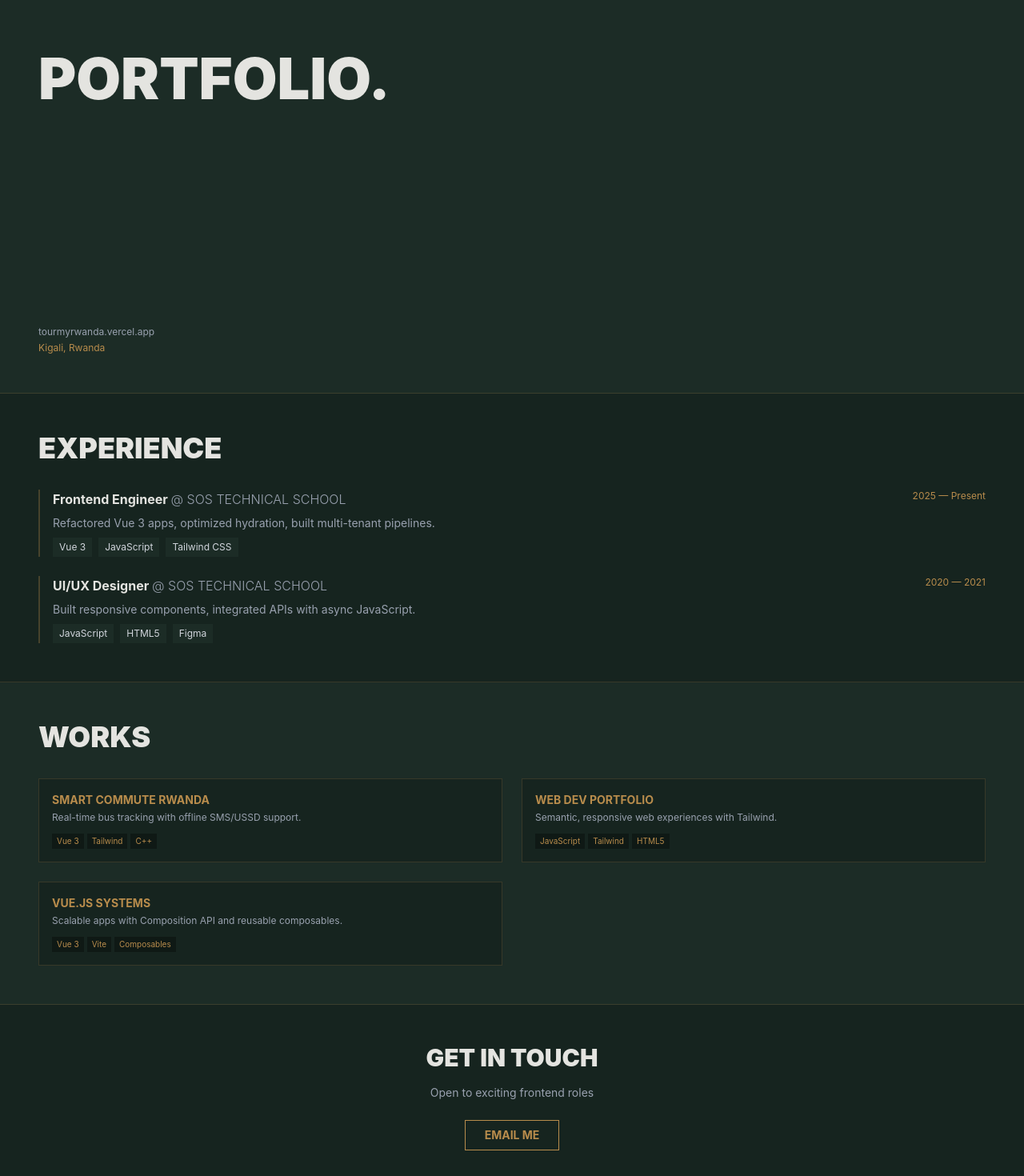
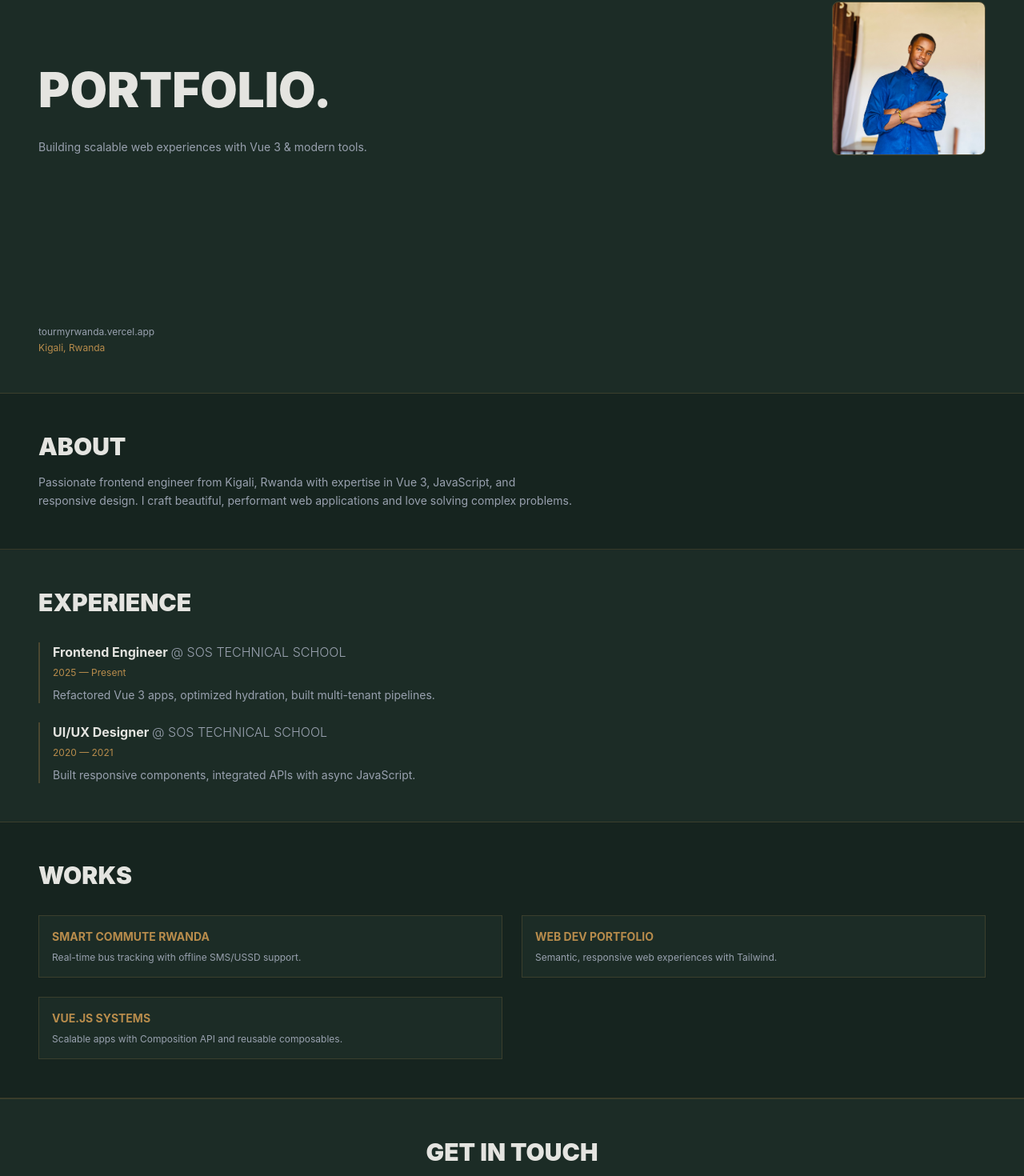
Before and after one commit to ganzalorenzo7-bit/ganza-portfolio, a Vue app: page / in a window 1280 px wide. Shown: the part 308-1778 px from the top of the page at 80% size. Built offline with nearby package versions, Linux system fonts and the light colour scheme.

Commit message:
new portfolio

```diff
--- a/src/App.vue
+++ b/src/App.vue
@@ -1,11 +1,19 @@
 <template>
   <div class="min-h-screen bg-[#1c2c26] text-[#e4e4e0] font-sans">
-    <header class="h-screen flex flex-col justify-between p-8 md:p-12 border-b border-[#b88c4c]/20">
+    <header class="min-h-screen flex flex-col justify-between p-8 md:p-12 border-b border-[#b88c4c]/20">
       <div>
         <h2 class="text-lg font-bold uppercase">{{ devData.name }}</h2>
         <p class="text-xs text-[#b88c4c] uppercase mt-1">{{ devData.role }}</p>
       </div>
-      <h1 class="text-6xl md:text-7xl font-black uppercase leading-tight">Portfolio.</h1>
+
+      <div class="flex flex-col md:flex-row gap-12 items-center md:items-end">
+        <div class="flex-1">
+          <h1 class="text-5xl md:text-6xl font-black uppercase leading-tight mb-6">Portfolio.</h1>
+          <p class="text-sm text-gray-400 max-w-md">{{ devData.bio }}</p>
+        </div>
+        <img :src="devData.photo" :alt="devData.name" class="w-48 h-48 rounded-lg object-cover border border-[#b88c4c]/30">
+      </div>
+
       <div class="flex justify-between items-end">
         <div class="text-xs text-gray-400">
           <p>{{ devData.website }}</p>
@@ -14,42 +22,38 @@
       </div>
     </header>
 
-    <section id="experience" class="p-8 md:p-12 bg-[#16241f] border-b border-[#b88c4c]/20">
-      <h2 class="text-4xl font-black uppercase mb-8">Experience</h2>
+    <section id="about" class="p-8 md:p-12 bg-[#16241f] border-b border-[#b88c4c]/20">
+      <h2 class="text-3xl font-black uppercase mb-4">About</h2>
+      <p class="text-sm text-gray-400 max-w-2xl leading-relaxed">{{ devData.fullBio }}</p>
+    </section>
+
+    <section id="experience" class="p-8 md:p-12 bg-[#1c2c26] border-b border-[#b88c4c]/20">
+      <h2 class="text-3xl font-black uppercase mb-8">Experience</h2>
       <div class="space-y-6">
         <div v-for="(exp, i) in experiences" :key="i" class="pl-4 border-l-2 border-[#b88c4c]/30">
-          <div class="flex justify-between items-start mb-2">
-            <h3 class="font-bold text-[#e4e4e0]">{{ exp.role }} <span class="text-gray-400 font-light">@ {{ exp.company }}</span></h3>
-            <span class="text-xs text-[#b88c4c]">{{ exp.period }}</span>
-          </div>
-          <p class="text-sm text-gray-400 mb-2">{{ exp.description }}</p>
-          <div class="flex gap-2 flex-wrap">
-            <span v-for="tag in exp.tags" :key="tag" class="text-xs bg-[#1c2c26] text-gray-300 px-2 py-1">{{ tag }}</span>
-          </div>
+          <h3 class="font-bold text-[#e4e4e0]">{{ exp.role }} <span class="text-gray-400 font-light">@ {{ exp.company }}</span></h3>
+          <span class="text-xs text-[#b88c4c]">{{ exp.period }}</span>
+          <p class="text-sm text-gray-400 mt-2">{{ exp.description }}</p>
         </div>
       </div>
     </section>
 
-    <section id="works" class="p-8 md:p-12 bg-[#1c2c26] border-b border-[#b88c4c]/20">
-      <h2 class="text-4xl font-black uppercase mb-8">Works</h2>
+    <section id="works" class="p-8 md:p-12 bg-[#16241f] border-b border-[#b88c4c]/20">
+      <h2 class="text-3xl font-black uppercase mb-8">Works</h2>
       <div class="grid grid-cols-1 md:grid-cols-2 gap-6">
-        <a v-for="(project, i) in projects" :key="i" :href="project.liveUrl" target="_blank" class="bg-[#16241f] border border-[#b88c4c]/20 p-4 hover:border-[#b88c4c] transition">
-          <h3 class="font-bold text-[#b88c4c] uppercase text-sm mb-1">{{ project.title }}</h3>
-          <p class="text-xs text-gray-400 mb-3">{{ project.description }}</p>
-          <div class="flex gap-1 flex-wrap">
-            <span v-for="tool in project.tools" :key="tool" class="text-[10px] bg-[#0f1915] text-[#b88c4c] px-1.5 py-0.5">{{ tool }}</span>
-          </div>
+        <a v-for="(project, i) in projects" :key="i" :href="project.liveUrl" target="_blank" class="bg-[#1c2c26] border border-[#b88c4c]/20 p-4 hover:border-[#b88c4c] transition">
+          <h3 class="font-bold text-[#b88c4c] uppercase text-sm mb-2">{{ project.title }}</h3>
+          <p class="text-xs text-gray-400">{{ project.description }}</p>
         </a>
       </div>
     </section>
 
-    <footer id="contact" class="p-8 md:p-12 bg-[#16241f] text-center">
+    <footer id="contact" class="p-8 md:p-12 bg-[#1c2c26] text-center border-t border-[#b88c4c]/20">
       <h2 class="text-3xl font-black uppercase mb-4">Get In Touch</h2>
-      <p class="text-gray-400 mb-6 text-sm">Open to exciting frontend roles</p>
       <a :href="'mailto:' + devData.email" class="inline-block px-6 py-2 border border-[#b88c4c] text-[#b88c4c] hover:bg-[#b88c4c] hover:text-black transition text-sm font-bold uppercase">
         Email Me
       </a>
-      <p class="text-xs text-gray-500 mt-8">© 2026 {{ devData.name }}. Built with Vue 3 & Tailwind.</p>
+      <p class="text-xs text-gray-500 mt-8">© 2026 {{ devData.name }}. Built with Vue 3.</p>
     </footer>
   </div>
 </template>
@@ -60,6 +64,9 @@ import { ref } from 'vue'
 const devData = ref({
   name: 'GANZA LORENZO',
   role: 'Frontend Developer',
+  bio: 'Building scalable web experiences with Vue 3 & modern tools.',
+  fullBio: 'Passionate frontend engineer from Kigali, Rwanda with expertise in Vue 3, JavaScript, and responsive design. I craft beautiful, performant web applications and love solving complex problems.',
+  photo: './public/me.JPG',
   website: 'tourmyrwanda.vercel.app',
   location: 'Kigali, Rwanda',
   email: 'ganzalorenzo@outlook.com'
@@ -70,37 +77,20 @@ const experiences = ref([
     role: 'Frontend Engineer',
     company: 'SOS TECHNICAL SCHOOL',
     period: '2025 — Present',
-    description: 'Refactored Vue 3 apps, optimized hydration, built multi-tenant pipelines.',
-    tags: ['Vue 3', 'JavaScript', 'Tailwind CSS']
+    description: 'Refactored Vue 3 apps, optimized hydration, built multi-tenant pipelines.'
   },
   {
     role: 'UI/UX Designer',
     company: 'SOS TECHNICAL SCHOOL',
     period: '2020 — 2021',
-    description: 'Built responsive components, integrated APIs with async JavaScript.',
-    tags: ['JavaScript', 'HTML5', 'Figma']
+    description: 'Built responsive components, integrated APIs with async JavaScript.'
   }
 ])
 
 const projects = ref([
-  {
-    title: 'Smart Commute Rwanda',
-    description: 'Real-time bus tracking with offline SMS/USSD support.',
-    tools: ['Vue 3', 'Tailwind', 'C++'],
-    liveUrl: '#'
-  },
-  {
-    title: 'Web Dev Portfolio',
-    description: 'Semantic, responsive web experiences with Tailwind.',
-    tools: ['JavaScript', 'Tailwind', 'HTML5'],
-    liveUrl: '#'
-  },
-  {
-    title: 'Vue.js Systems',
-    description: 'Scalable apps with Composition API and reusable composables.',
-    tools: ['Vue 3', 'Vite', 'Composables'],
-    liveUrl: '#'
-  }
+  { title: 'Smart Commute Rwanda', description: 'Real-time bus tracking with offline SMS/USSD support.', liveUrl: '#' },
+  { title: 'Web Dev Portfolio', description: 'Semantic, responsive web experiences with Tailwind.', liveUrl: '#' },
+  { title: 'Vue.js Systems', description: 'Scalable apps with Composition API and reusable composables.', liveUrl: '#' }
 ])
 </script>
 
```
